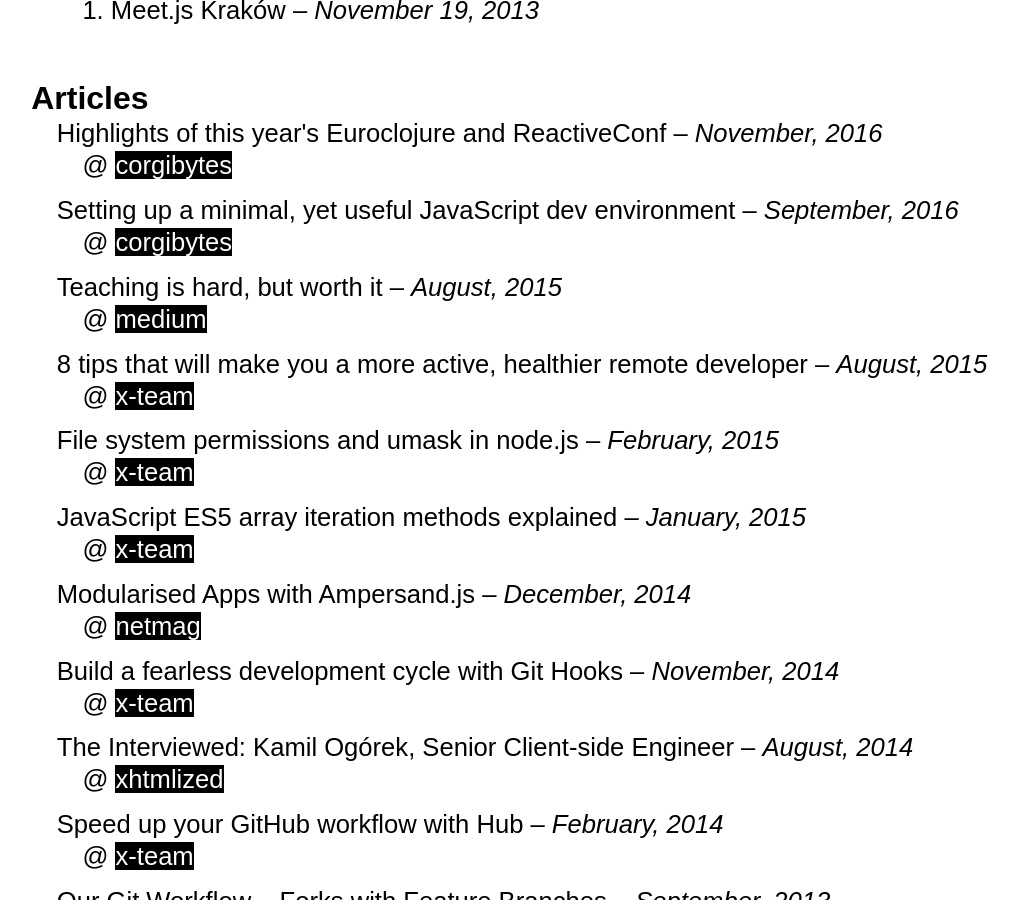
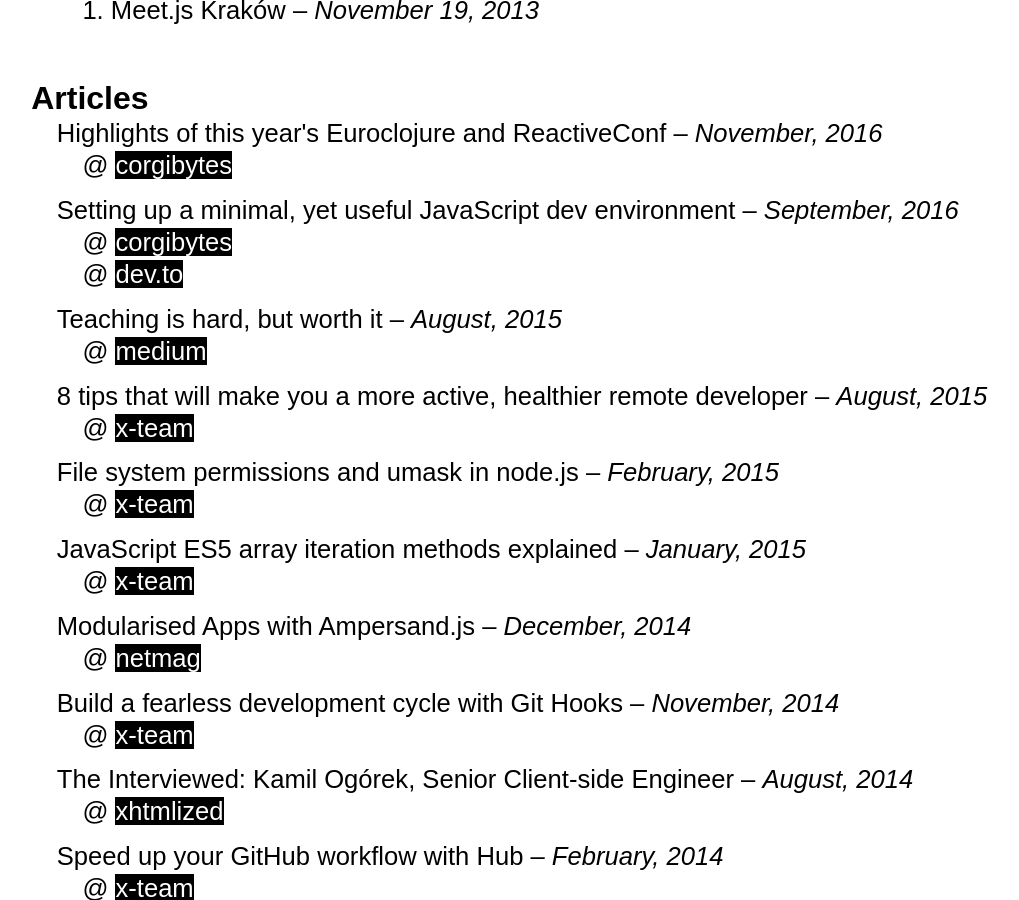
Before and after one commit to kamilogorek/kamilogorek, a Jekyll site: the page built from index.html, in a window 1280 px wide and 900 px high, scrolled down 1040 px. Shown: the whole window, without its empty margins (20-1039 px from the left). Built offline with Jekyll 4.4.1, drawn with Linux system fonts in a browser that asks for light colours.

Commit message:
Added dev.to article

```diff
--- a/index.html
+++ b/index.html
@@ -45,6 +45,7 @@
         <dd>
             <ul>
                 <li>@ <a href="http://corgibytes.com/blog/2016/09/27/minimal-useful-javascript-environment/" title="Setting up a minimal, yet useful JavaScript dev environment">corgibytes</a></li>
+                <li>@ <a href="https://dev.to/corgibytes/setting-up-a-minimal-yet-useful-javascript-dev-environment" title="Setting up a minimal, yet useful JavaScript dev environment">dev.to</a></li>
             </ul>
         </dd>
 
```
